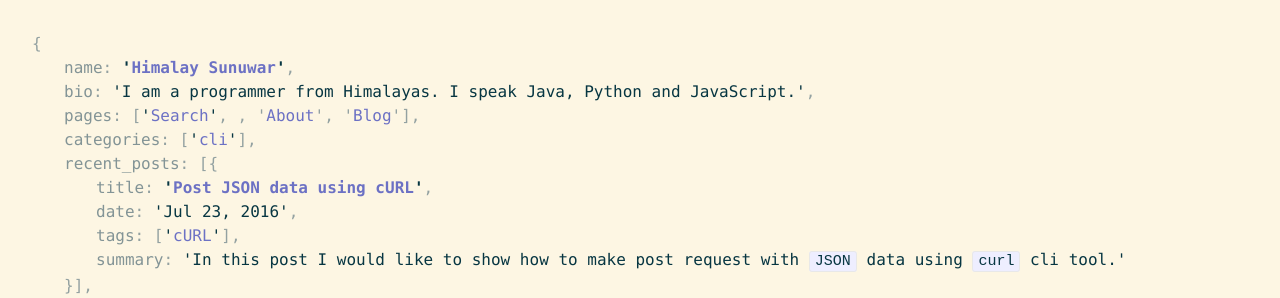
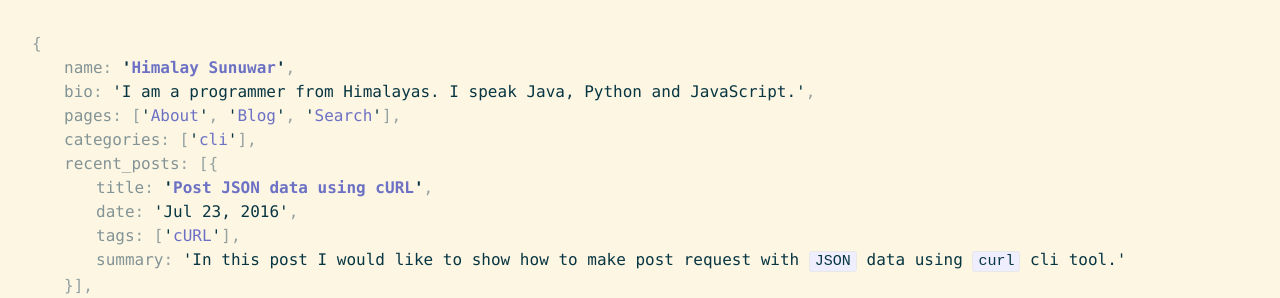
Before and after one commit to himalay/himalay.github.io, a Jekyll site: the page built from index.html, in a window 1280 px wide. Shown: the top 298 px of the page. Built offline with Jekyll 4.4.1, drawn with Linux system fonts in a browser that asks for light colours.

Commit message:
Move search to end of the page list

```diff
--- a/_includes/header.html
+++ b/_includes/header.html
@@ -37,7 +37,7 @@ Here we generate all the categories.
   </div>
   <nav>
     <div class="obj-pros">
-      <span class="key">pages</span><span class="punctuation">: </span><span class="punctuation">[</span><span class="value"><a id="search-btn" href="javascript:void(0)">Search</a></span><span class="punctuation">, {% for my_page in site.pages %}{% if my_page.title %}{% if my_page.title != '404' %}{% if forloop.index > 1 %}<span class="token punctuation">, </span>{% endif %}<span class="value"><a href="{{ my_page.url | prepend: site.baseurl }}">{{ my_page.title }}</a></span>{% endif %}{% endif %}{% endfor %}<span class="punctuation">]</span><span class="punctuation">,</span>
+      <span class="key">pages</span><span class="punctuation">: </span><span class="punctuation">[</span>{% for my_page in site.pages %}{% if my_page.title %}{% if my_page.title != '404' %}{% if forloop.index > 2 %}<span class="token punctuation">, </span>{% endif %}<span class="value"><a href="{{ my_page.url | prepend: site.baseurl }}">{{ my_page.title }}</a></span>{% endif %}{% endif %}{% endfor %}<span class="punctuation">, </span><span class="value"><a id="search-btn" href="javascript:void(0)">Search</a></span><span class="punctuation">]</span><span class="punctuation">,</span>
     </div>
     <div class="obj-pros">
       <span class="key">categories</span><span class="punctuation">: </span><span class="punctuation">[</span>{% for category in categories %}<span class="value"><a href="/{{ category }}">{{category}}</a></span>{% if forloop.index < forloop.length %}<span class="punctuation">, </span>{% endif %}{% endfor %}<span class="punctuation">]</span><span class="punctuation">,</span>
```
